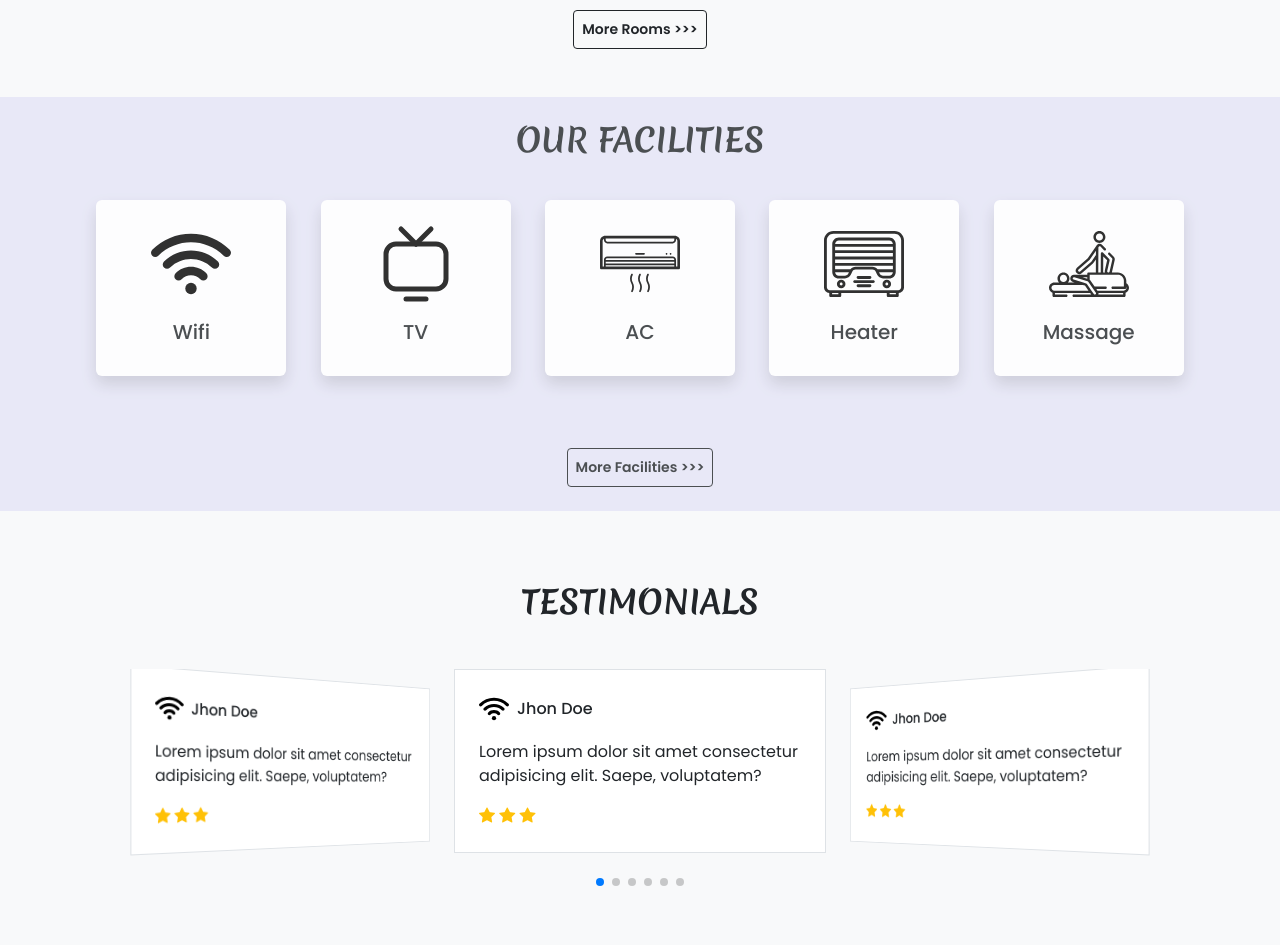
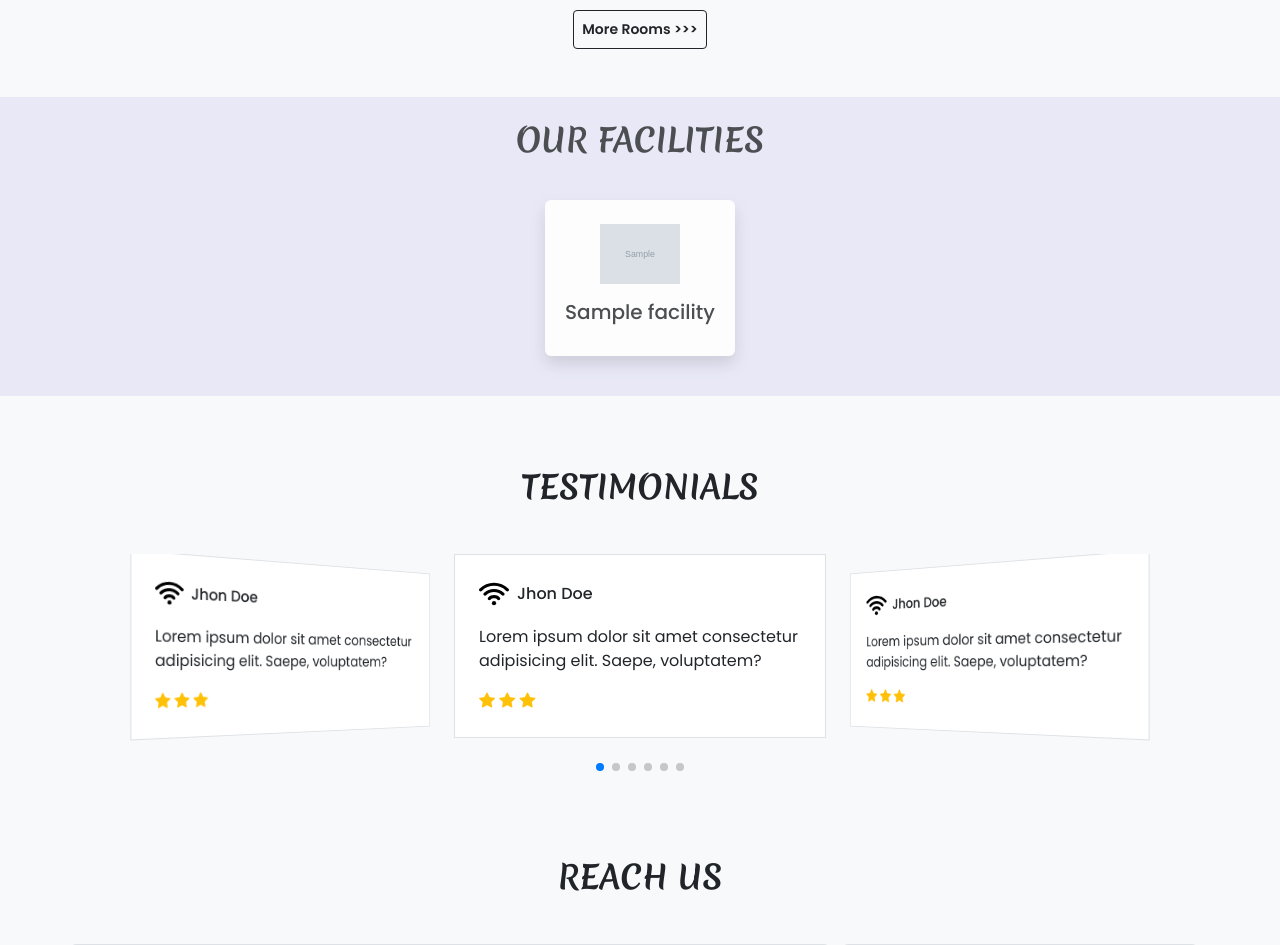
Before and after one commit to musarafhossain/MH-Hotel, a PHP site: page /mhhotel/ in a window 1280 px wide. Shown: the part 1468-2413 px from the top of the page. Run offline with PHP 8.4, Linux system fonts and the light colour scheme; tables that the repository leaves empty or names only in its code hold one stand-in row (values such as "Sample post"); grey boxes marked "Sample" are stand-in pictures; data that the repository does not hold is empty.

Commit message:
make facilities dynamic in home page

```diff
--- a/index.php
+++ b/index.php
@@ -405,30 +405,19 @@
         <h2 class="mt-5 pt-4 mb-4 text-center fw-bold h-font">OUR FACILITIES</h2>
         <div class="container">
             <div class="row justify-content-evenly px-lg-0 p-md-0 px-5 gap-2">
-                <div class="col-lg-2 col-md-2 text-center bg-white rounded shadow py-4 my-3">
-                    <img src="./images/facilities/wifi.svg" alt="" srcset="" width="80px">
-                    <h5 class="mt-3">Wifi</h5>
-                </div>
-                <div class="col-lg-2 col-md-2 text-center bg-white rounded shadow py-4 my-3">
-                    <img src="./images/facilities/tv.svg" alt="" srcset="" width="80px">
-                    <h5 class="mt-3">TV</h5>
-                </div>
-                <div class="col-lg-2 col-md-2 text-center bg-white rounded shadow py-4 my-3">
-                    <img src="./images/facilities/ac.svg" alt="" srcset="" width="80px">
-                    <h5 class="mt-3">AC</h5>
-                </div>
-                <div class="col-lg-2 col-md-2 text-center bg-white rounded shadow py-4 my-3">
-                    <img src="./images/facilities/heater.svg" alt="" srcset="" width="80px">
-                    <h5 class="mt-3">Heater</h5>
-                </div>
-                <div class="col-lg-2 col-md-2 text-center bg-white rounded shadow py-4 my-3">
-                    <img src="./images/facilities/massage.svg" alt="" srcset="" width="80px">
-                    <h5 class="mt-3">Massage</h5>
-                </div>
-                <div class="col-lg-12 text-center mt-lg-5 mt-3">
-                    <a href="facilities.php" class="btn btn-sm btn-outline-dark fw-bold shadow-none py-2">More
-                        Facilities >>></a>
-                </div>
+                <?php
+                    $res = selectAll('facilities');
+                    $path = FACILITIES_IMG_PATH;
+
+                    while ($row = mysqli_fetch_assoc($res)) {
+                        echo<<<data
+                            <div class="col-lg-2 col-md-2 text-center bg-white rounded shadow py-4 my-3">
+                                <img src="$path$row[icon]" alt="" srcset="" width="80px">
+                                <h5 class="mt-3">$row[name]</h5>
+                            </div>
+                        data;
+                    }
+                ?>
             </div>
         </div>
     </div>
```
